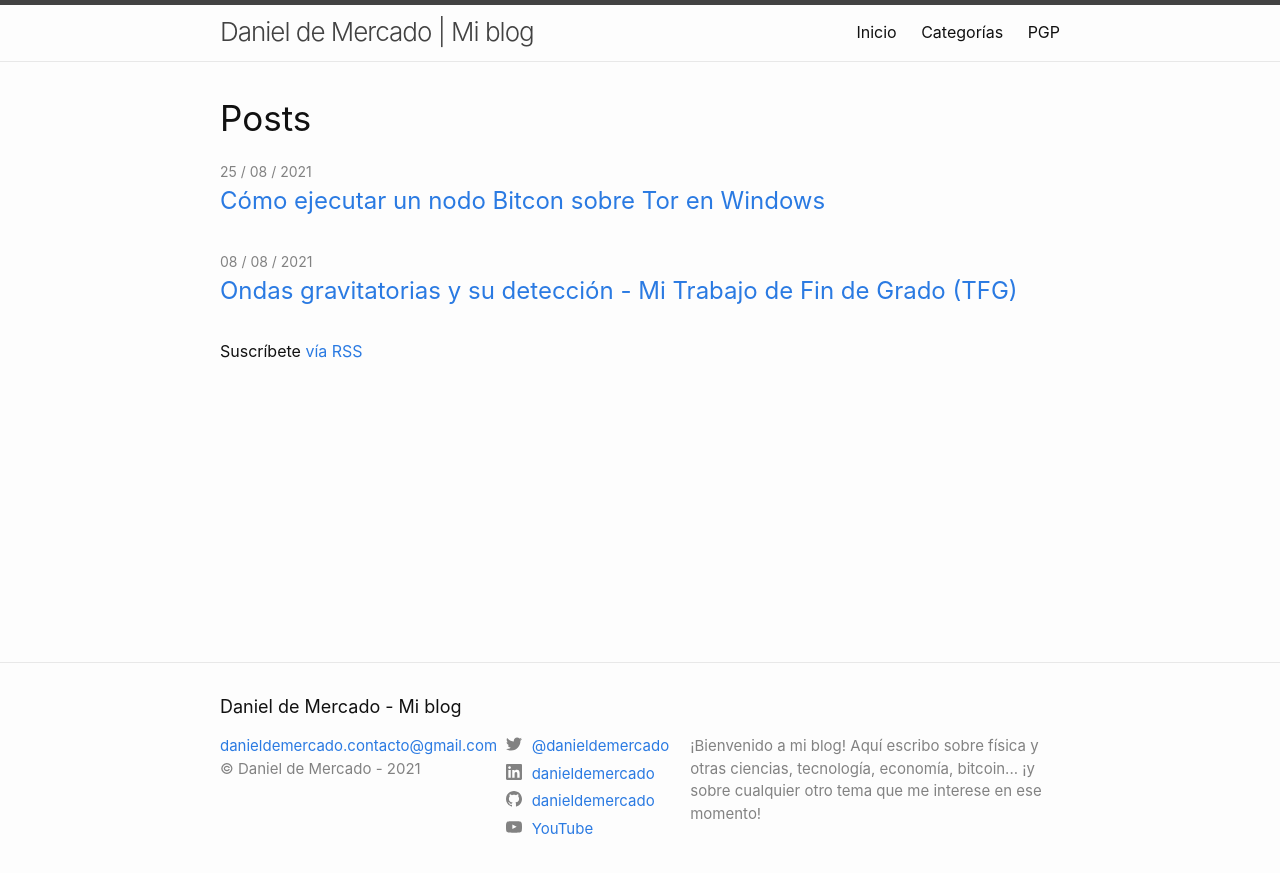
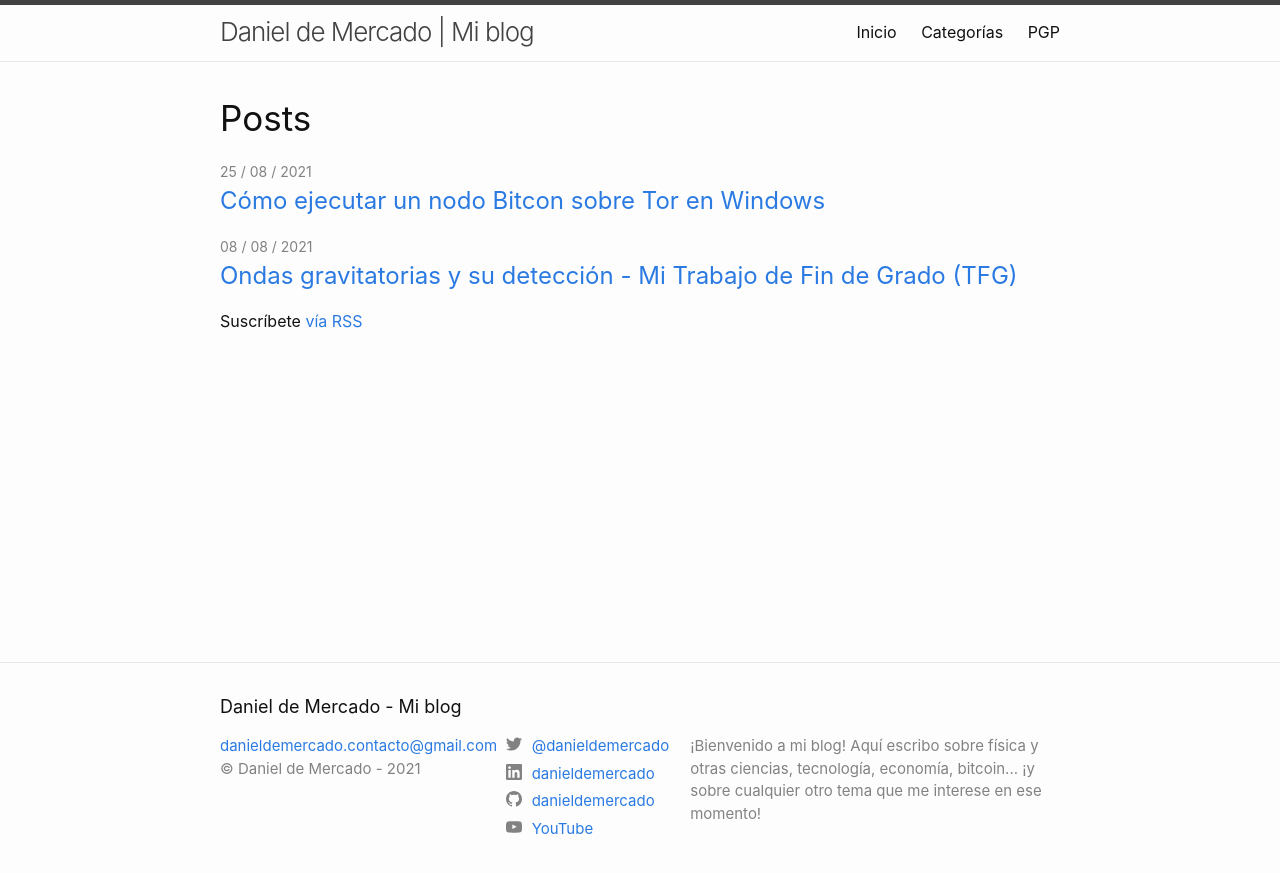
Before and after one commit to danieldemercado/mi-blog, a Jekyll site: the page built from index.markdown, in a window 1280 px wide. Shown: the top 873 px of the page. Built offline with Jekyll 4.4.1, drawn with Linux system fonts in a browser that asks for light colours.

Commit message:
Cambios en la separación entre posts en la página de inicio

```diff
--- a/_sass/minima/_layout.scss
+++ b/_sass/minima/_layout.scss
@@ -193,7 +193,7 @@
   list-style: none;
 
   > li {
-    margin-bottom: $spacing-unit;
+    margin-bottom: 0px; /* Originalmente: margin-bottom: $spacing-unit;*/
   }
 }
 
```
